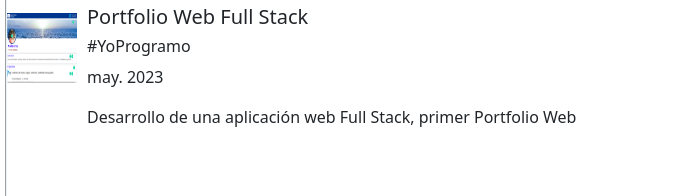
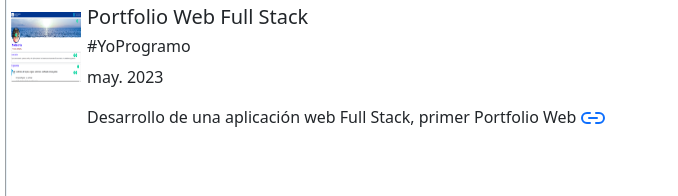
Before and after one commit to NAyalaB/PortfolioFrontend, a plain HTML site: page index.html in a window 1280 px wide. Shown: the part 1634-1830 px from the top of the page, 0-678 px from the left. Drawn offline with nearby package versions, Linux system fonts and the light colour scheme.

Commit message:
nuevos cambios

```diff
--- a/index.html
+++ b/index.html
@@ -219,8 +219,14 @@
             </p>
             <p style="margin-left: 80px;">
                 Desarrollo de una aplicación web Full Stack, primer Portfolio Web
+                <a href="https://github.com/NAyalaB/PortfolioFrontend.git" button class="url"><svg xmlns="http://www.w3.org/2000/svg" width="24" height="24" viewBox="0 0 24 24" fill="none" stroke="currentColor" stroke-width="2" stroke-linecap="round" stroke-linejoin="round" class="feather feather-link-2"><path d="M15 7h3a5 5 0 0 1 5 5 5 5 0 0 1-5 5h-3m-6 0H6a5 5 0 0 1-5-5 5 5 0 0 1 5-5h3"></path><line x1="8" y1="12" x2="16" y2="12"></line></svg>
+                </button> </a>
             </p>
+
             <img id="fotoProyecto" src="./imagenes/ProyectoPortfolioWeb.png" alt="Proyecto Portfolio Web">
+
+
+          </div>
         </div>
 
     </header>
--- a/styles.css
+++ b/styles.css
@@ -319,5 +319,6 @@ transform: rotate(160deg);
     width: 70px;
     height: 70px;
     position: relative;
-    top: -132px;
+    top: -134px;
+    left: 4px;
 }
```
